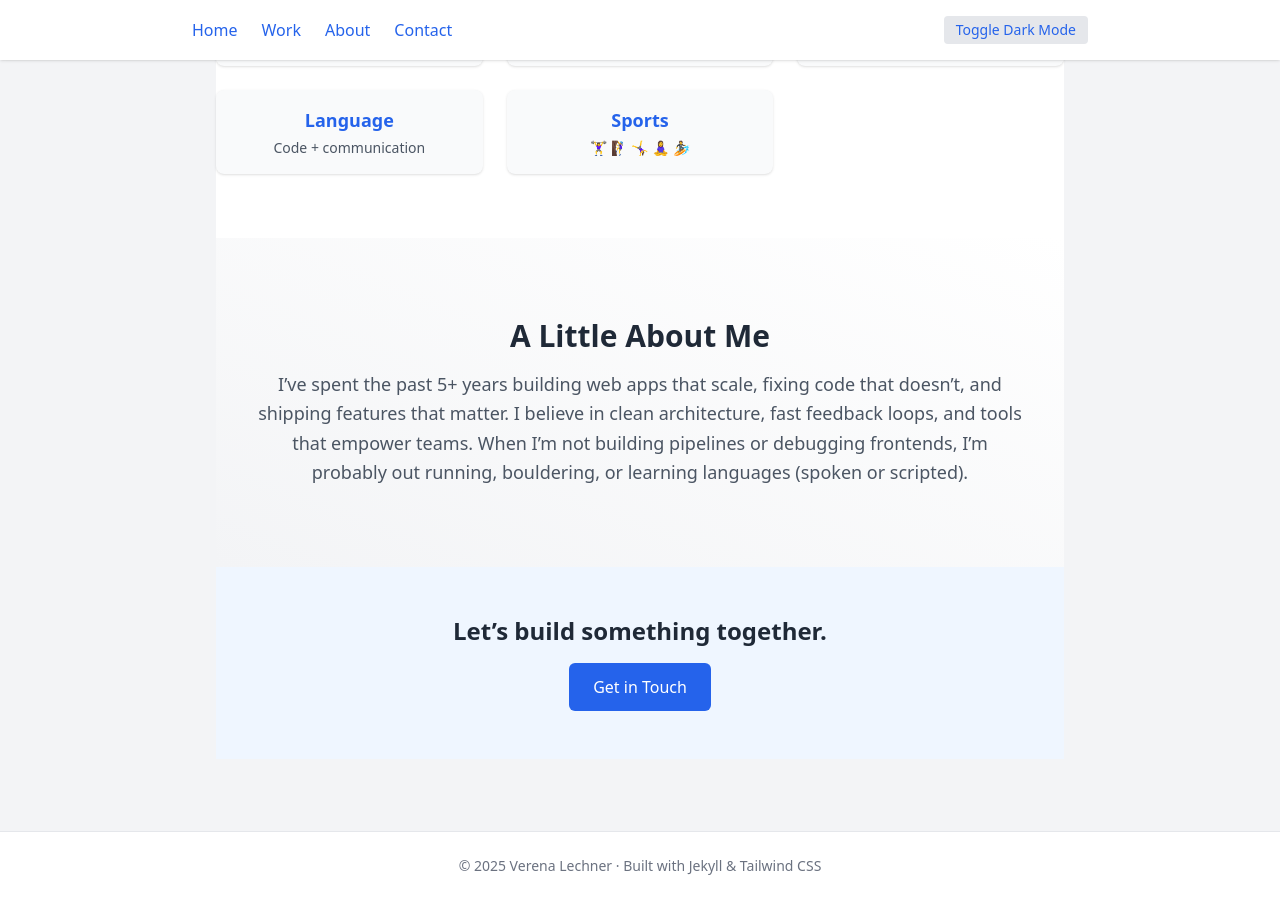
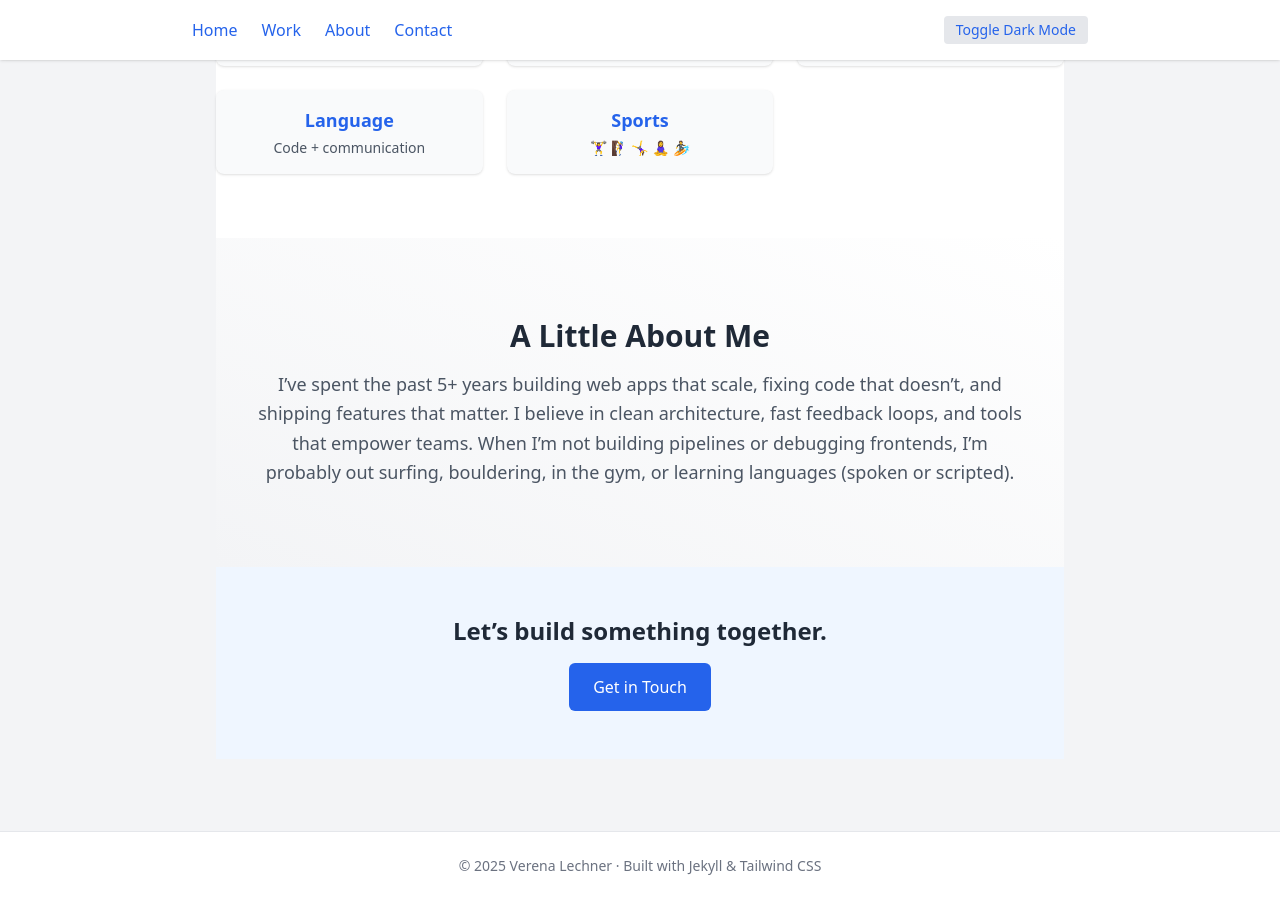
Before and after one commit to vr33ni/portfolio, a Jekyll site: the page built from index.html, in a window 1280 px wide and 900 px high, scrolled down 582 px. Built offline with Jekyll 4.4.1, drawn with Linux system fonts in a browser that asks for light colours; nearby versions of some CDN libraries.

Commit message:
updated text

```diff
--- a/index.html
+++ b/index.html
@@ -42,7 +42,7 @@ title: Home
     <div class="max-w-3xl mx-auto text-center">
       <h2 class="text-3xl font-bold mb-4 text-gray-800 dark:text-white">A Little About Me</h2>
       <p class="text-lg text-gray-600 dark:text-gray-300 leading-relaxed">
-        I’ve spent the past 5+ years building web apps that scale, fixing code that doesn’t, and shipping features that matter. I believe in clean architecture, fast feedback loops, and tools that empower teams. When I’m not building pipelines or debugging frontends, I’m probably out running, bouldering, or learning languages (spoken or scripted).
+        I’ve spent the past 5+ years building web apps that scale, fixing code that doesn’t, and shipping features that matter. I believe in clean architecture, fast feedback loops, and tools that empower teams. When I’m not building pipelines or debugging frontends, I’m probably out surfing, bouldering, in the gym, or learning languages (spoken or scripted).
       </p>
     </div>
   </section>
```
